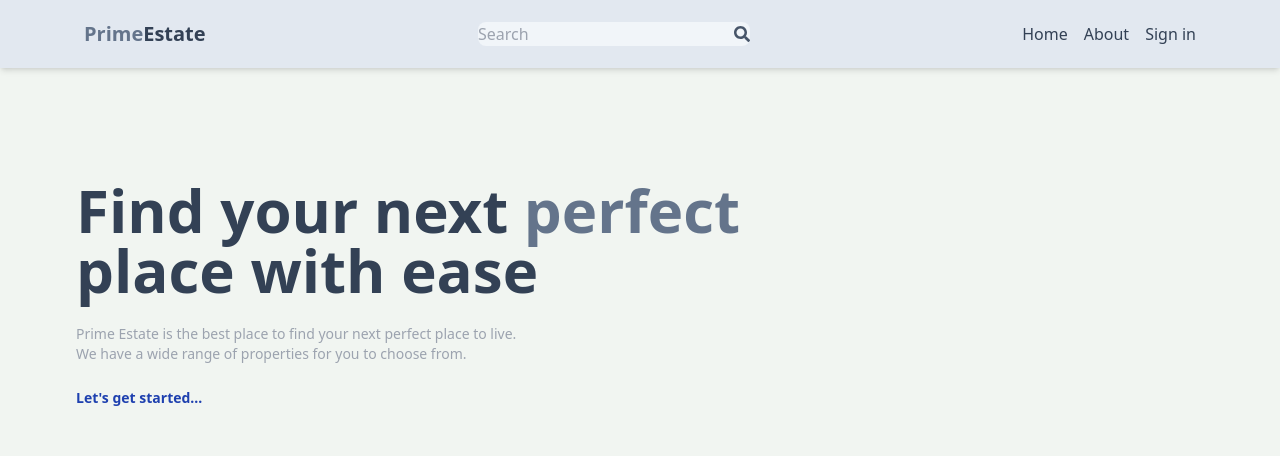
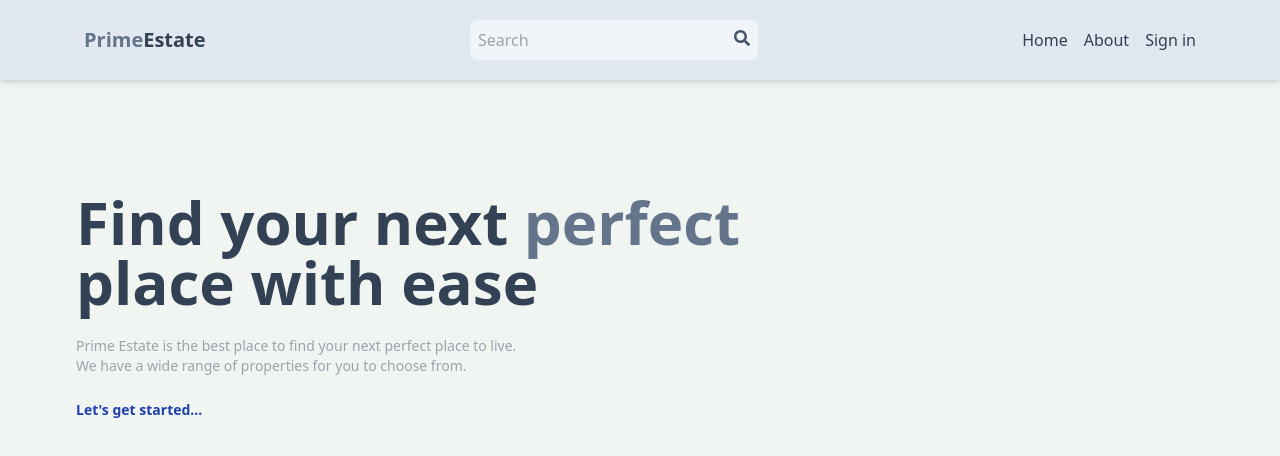
Before and after one commit to Piyush-71/Real-Estate, a React (Vite) app in the folder client/: page / in a window 1280 px wide. Shown: the top 456 px of the page. Built offline with nearby package versions, Linux system fonts and the light colour scheme; no server answers.

Commit message:
bug fixes

```diff
--- a/client/src/components/Header.jsx
+++ b/client/src/components/Header.jsx
@@ -32,10 +32,12 @@ function Header() {
         </h1>
       </Link>
         <form onSubmit={handleSubmit} className='bg-slate-100 rounded-lg flex items-center'>
-          <input type='search' placeholder='Search' className='bg-transparent focus:outline-none w-24 sm:w-64' onChange={(e) => setSearchTerm(e.target.value)} value={searchTerm}/>
-          <button>
-            <FaSearch className='text-slate-600'/>
-          </button>
+          <div className='p-2'>
+            <input type='search' placeholder='Search' className='bg-transparent focus:outline-none w-24 sm:w-64' onChange={(e) => setSearchTerm(e.target.value)} value={searchTerm}/>
+            <button>
+              <FaSearch className='text-slate-600'/>
+            </button>
+          </div>
         </form>
         <ul className='flex gap-4'>
           <Link to={'/'}>
```
